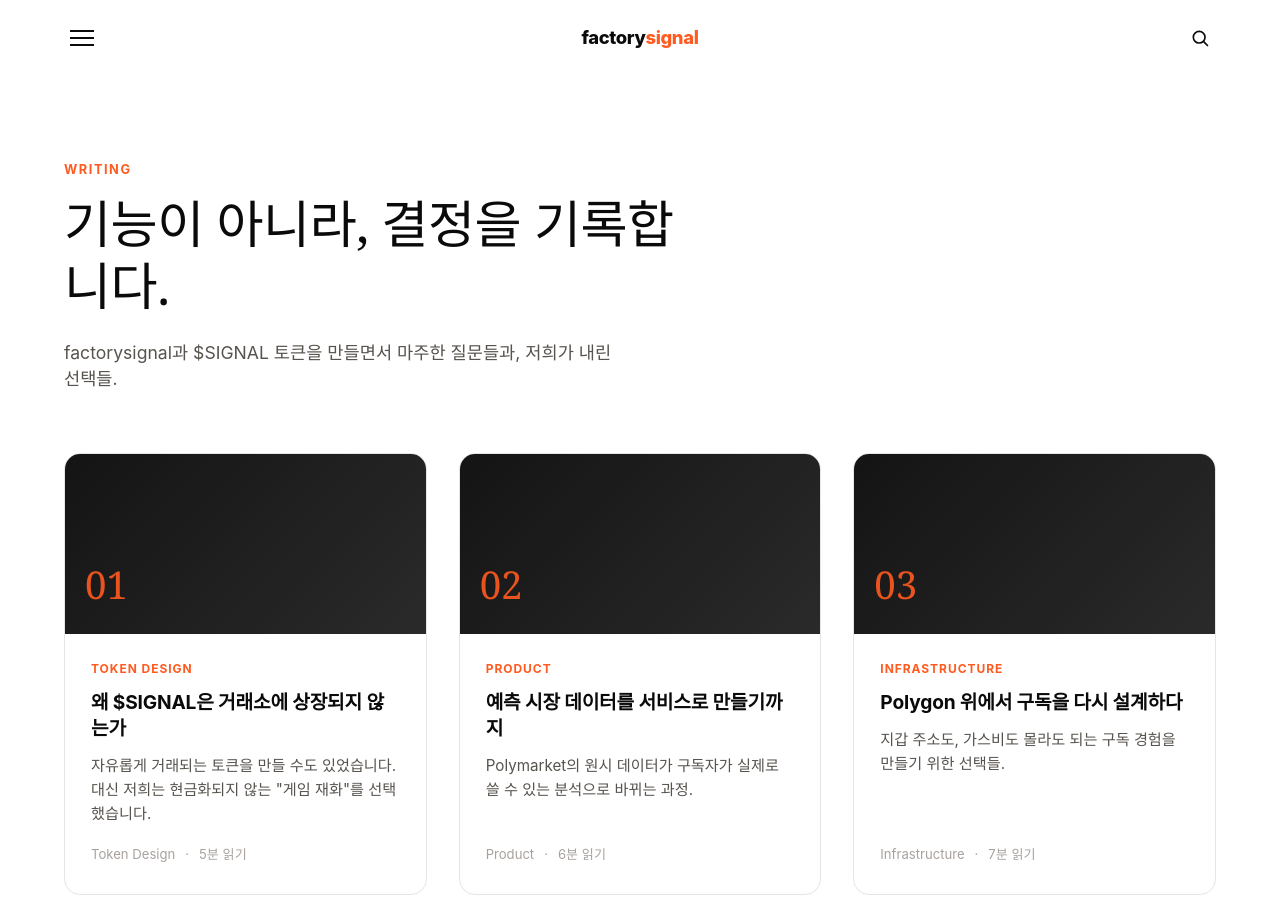
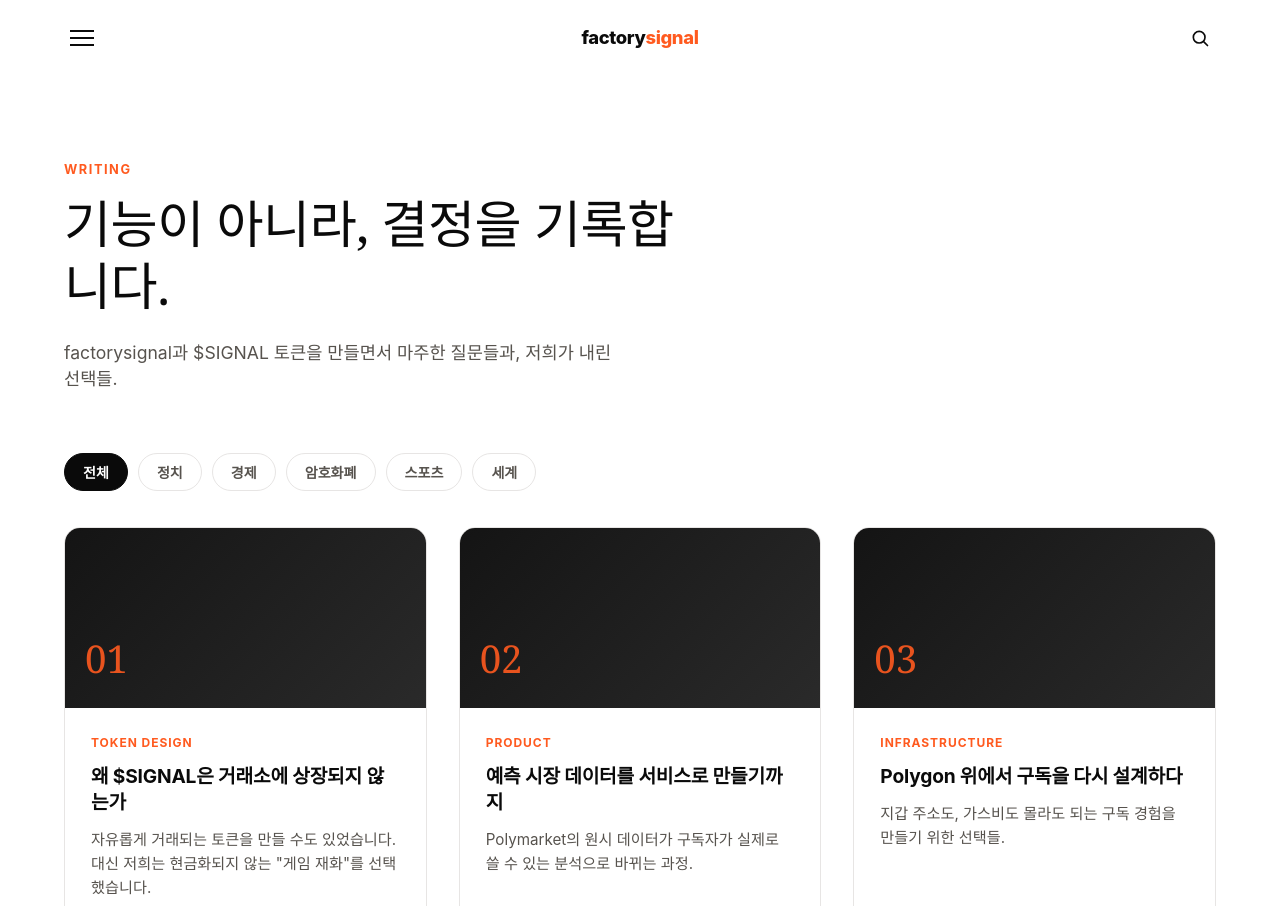
Before and after one commit to minjh8768-al/predict-analytics, a website: page blog/articles/index.html in a window 1280 px wide. Shown: the top 906 px of the page. Drawn offline with Linux system fonts and the light colour scheme.

Commit message:
Add 정치/경제/암호화폐/스포츠/세계 category filter to article list
Mirrors the same 5-category taxonomy already used in the main app's
news filter tabs. All 4 existing articles are tagged 암호화폐 for now.

```diff
--- a/blog/articles/index.html
+++ b/blog/articles/index.html
@@ -35,9 +35,17 @@
 
 <section style="padding-top: 0;">
   <div class="wrap">
+    <div class="article-filters">
+      <button type="button" class="filter-tab active" data-filter="전체">전체</button>
+      <button type="button" class="filter-tab" data-filter="정치">정치</button>
+      <button type="button" class="filter-tab" data-filter="경제">경제</button>
+      <button type="button" class="filter-tab" data-filter="암호화폐">암호화폐</button>
+      <button type="button" class="filter-tab" data-filter="스포츠">스포츠</button>
+      <button type="button" class="filter-tab" data-filter="세계">세계</button>
+    </div>
     <div class="article-grid">
 
-      <a href="why-signal-token.html" class="article-card">
+      <a href="why-signal-token.html" class="article-card" data-category="암호화폐">
         <div class="article-thumb"><span>01</span></div>
         <div class="article-body">
           <div class="article-tag">Token Design</div>
@@ -47,7 +55,7 @@
         </div>
       </a>
 
-      <a href="prediction-market-analytics.html" class="article-card">
+      <a href="prediction-market-analytics.html" class="article-card" data-category="암호화폐">
         <div class="article-thumb"><span>02</span></div>
         <div class="article-body">
           <div class="article-tag">Product</div>
@@ -57,7 +65,7 @@
         </div>
       </a>
 
-      <a href="polygon-subscriptions.html" class="article-card">
+      <a href="polygon-subscriptions.html" class="article-card" data-category="암호화폐">
         <div class="article-thumb"><span>03</span></div>
         <div class="article-body">
           <div class="article-tag">Infrastructure</div>
@@ -67,7 +75,7 @@
         </div>
       </a>
 
-      <a href="bitcoin-the-perfect-ledger.html" class="article-card">
+      <a href="bitcoin-the-perfect-ledger.html" class="article-card" data-category="암호화폐">
         <div class="article-thumb article-thumb--video" style="background-image:url('https://img.youtube.com/vi/9N5yh59WMoI/hqdefault.jpg');"><span>▶</span></div>
         <div class="article-body">
           <div class="article-tag">Market Watch</div>
@@ -78,6 +86,7 @@
       </a>
 
     </div>
+    <p class="article-empty" style="display:none;">아직 이 카테고리의 아티클이 없습니다.</p>
   </div>
 </section>
 
--- a/blog/css/style.css
+++ b/blog/css/style.css
@@ -787,6 +787,40 @@
   z-index: 1;
 }
 
+.article-filters {
+  display: flex;
+  flex-wrap: wrap;
+  gap: 10px;
+  margin-bottom: 36px;
+}
+
+.filter-tab {
+  padding: 8px 18px;
+  border-radius: 999px;
+  border: 1px solid var(--gray-200);
+  background: var(--white);
+  color: var(--gray-600);
+  font-size: 0.88rem;
+  font-weight: 600;
+  cursor: pointer;
+  transition: background 0.15s ease, color 0.15s ease, border-color 0.15s ease;
+}
+
+.filter-tab:hover {
+  border-color: var(--accent);
+  color: var(--black);
+}
+
+.filter-tab.active {
+  background: var(--black);
+  border-color: var(--black);
+  color: var(--white);
+}
+
+.article-card.is-hidden {
+  display: none;
+}
+
 .article-body {
   padding: 26px 26px 30px;
   display: flex;
--- a/blog/js/main.js
+++ b/blog/js/main.js
@@ -54,4 +54,30 @@
       dismissIntro();
     });
   }
+
+  const filterTabs = document.querySelectorAll(".filter-tab");
+  const articleCards = document.querySelectorAll(".article-card[data-category]");
+  const emptyNotice = document.querySelector(".article-empty");
+
+  if (filterTabs.length && articleCards.length) {
+    filterTabs.forEach((tab) => {
+      tab.addEventListener("click", () => {
+        filterTabs.forEach((t) => t.classList.remove("active"));
+        tab.classList.add("active");
+
+        const category = tab.dataset.filter;
+        let visibleCount = 0;
+
+        articleCards.forEach((card) => {
+          const show = category === "전체" || card.dataset.category === category;
+          card.classList.toggle("is-hidden", !show);
+          if (show) visibleCount++;
+        });
+
+        if (emptyNotice) {
+          emptyNotice.style.display = visibleCount === 0 ? "block" : "none";
+        }
+      });
+    });
+  }
 });
```
